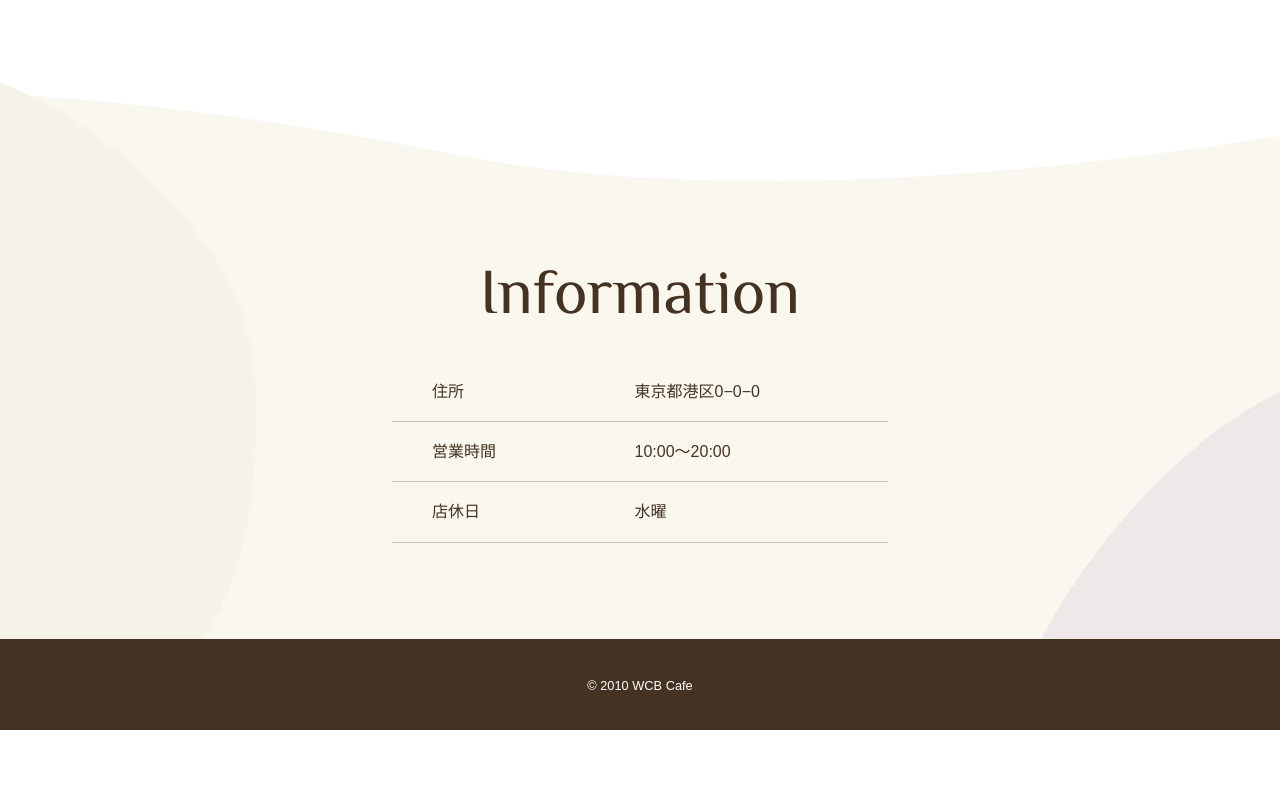
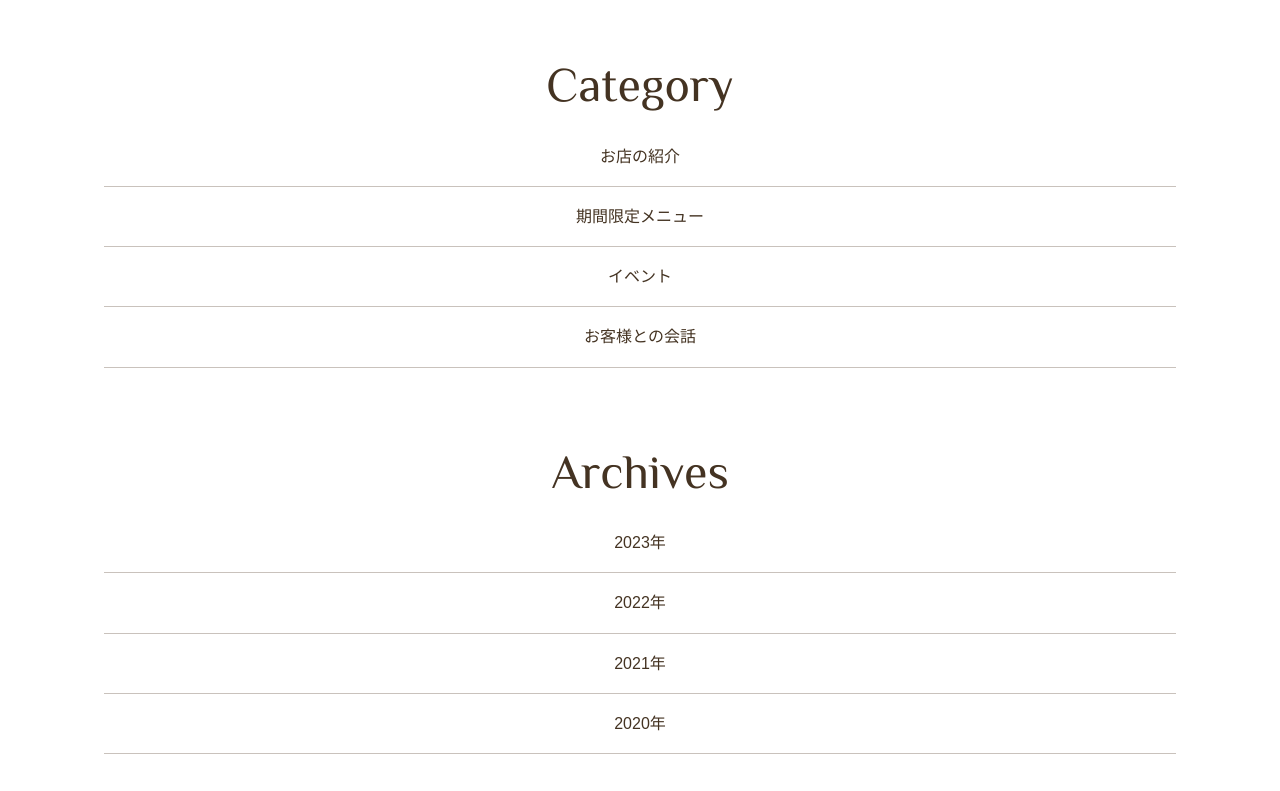
Before and after one commit to maosasa/web_design_tutorial, a plain HTML site: page news.html in a window 1280 px wide. Shown: the part 1709-2500 px from the top of the page. Before the commit the page ends 2439 px from the top, so only its background shows below. Drawn offline with Linux system fonts and the light colour scheme; some packages are replaced by stand-ins of ours.

Commit message:
add side bar for news page

```diff
--- a/css/style.css
+++ b/css/style.css
@@ -31,7 +31,8 @@ img {
     font-weight: normal;
 }
 .page-title,
-.heading-large{
+.heading-large,
+.heading-medium{
     font-size: 3rem;
     text-align: center;
 }
@@ -148,6 +149,27 @@ img {
     line-height: 2;
 }
 
+/* side bar */
+/* .side-bar{
+    width: 200px;
+} */
+.side-menu{
+    list-style: none;
+    text-align: center;
+    margin-bottom: 4rem;
+}
+.side-menu li{
+    border-bottom: 1px solid #c9c2bc;
+}
+.side-menu a{
+    color: #432;
+    display: block;
+    padding: 1rem;
+}
+.side-menu a:hover{
+    color: #0bd;
+}
+
 /* footer */
 .page-footer {
     background-image: url(../images/footer-s.webp);
--- a/news.html
+++ b/news.html
@@ -65,6 +65,23 @@
                     定員に達した場合、お断りさせていただくこともございますので、お早めにお申し込みください。 試食会でお会いできることを心から楽しみにしております
                 </p>
             </article>
+
+            <aside class="side-bar">
+                <h3 class="heading-medium font-english">Category</h3>
+                <ul class="side-menu">
+                    <li><a href="#">お店の紹介</a></li>
+                    <li><a href="#">期間限定メニュー</a></li>
+                    <li><a href="#">イベント</a></li>
+                    <li><a href="#">お客様との会話</a></li>
+                </ul>
+                <h3 class="heading-medium font-english">Archives</h3>
+                <ul class="side-menu">
+                    <li><a href="#">2023年</a></li>
+                    <li><a href="#">2022年</a></li>
+                    <li><a href="#">2021年</a></li>
+                    <li><a href="#">2020年</a></li>
+                </ul>
+            </aside>
         </main>
 
         <footer class="page-footer">
```
